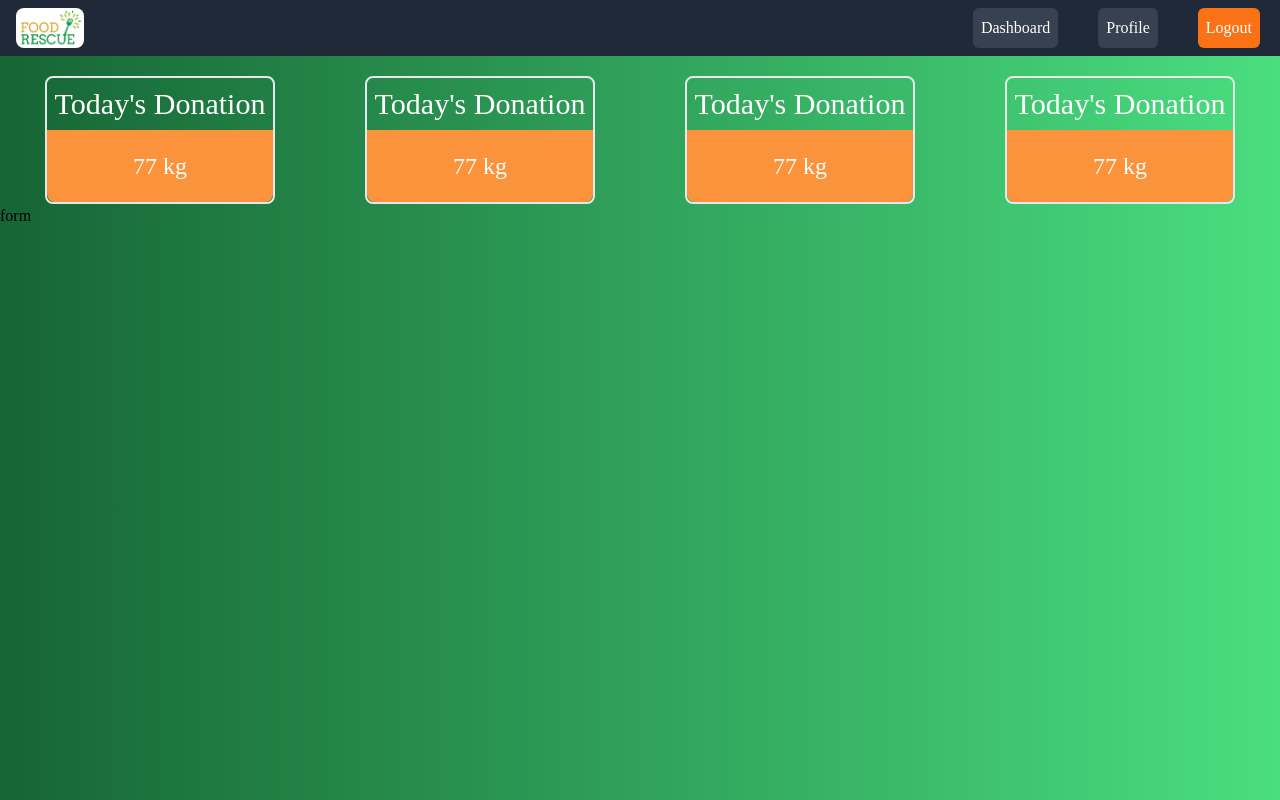
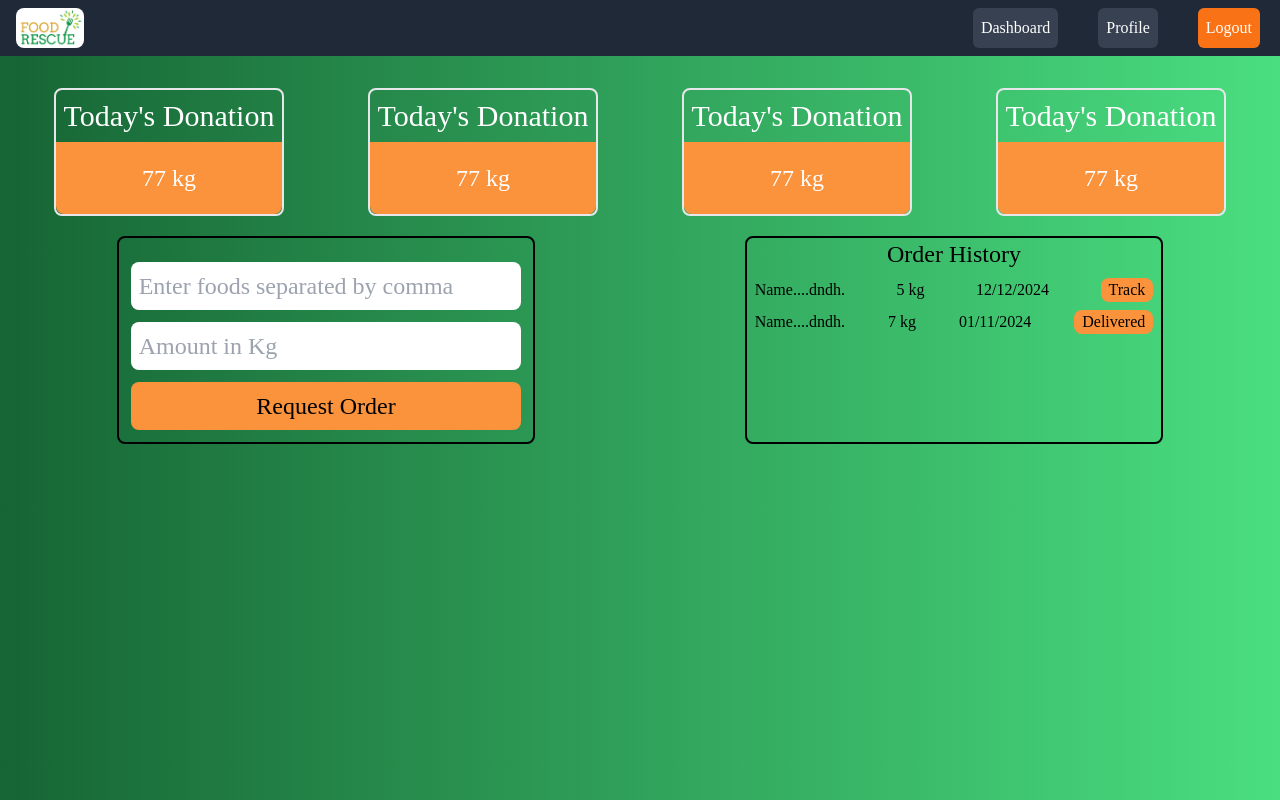
Before and after one commit to sh78ba/rescuefood, a React (Create React App) app in the folder frontend/rescuefood/: page /register/restaurant/dashboard in a window 1280 px wide. Built offline with nearby package versions, Linux system fonts and the light colour scheme; a web font is replaced by a local one.

Commit message:
added dashboard

```diff
--- a/frontend/rescuefood/src/App.js
+++ b/frontend/rescuefood/src/App.js
@@ -7,6 +7,7 @@ import Register from './components/Register';
 import LoginSignup from './components/LoginSignUp/LoginSignup';
 import Restauranthome from './components/Restaurant/Restauranthome';
 import Navbar from './components/Restaurant/Navbar';
+import Profile from './components/cards/Profile';
 
 
 function App() {
@@ -34,10 +35,10 @@ function App() {
           <Route path="/topdonors" element={<Topdonors />} />
           <Route path="/register" element={<Register />} />
           <Route path="/register/restaurant" element={<LoginSignup heading={"Restaurant"} />} />
-          <Route path="/register/restaurant/afterlogin" element={<Restauranthome />} />
+
           {/* Add additional restaurant routes */}
           <Route path="/register/restaurant/dashboard" element={<Restauranthome />} />
-          <Route path="/register/restaurant/profile" element={<Restauranthome />} />
+          <Route path="/register/restaurant/profile" element={<Profile />} />
         </Routes>
       </div>
     </div>
--- a/frontend/rescuefood/src/components/Restaurant/Navbar.js
+++ b/frontend/rescuefood/src/components/Restaurant/Navbar.js
@@ -50,11 +50,11 @@ const Navbar = () => {
       >
         <div className='flex flex-col md:flex-row space-y-4 md:space-y-0 '>
 
-            <li className='mx-5 p-2 text-left bg-gray-700 hover:bg-green-600 rounded-md md:inline-block'>
+            <li className='mx-5 p-2 text-left bg-gray-700 hover:bg-green-600 rounded-md md:inline-block cursor-pointer'>
               Dashboard
             </li>
 
-            <li className='mx-5 p-2 text-left bg-gray-700 hover:bg-green-600 rounded-md md:inline-block'>
+            <li className='mx-5 p-2 text-left bg-gray-700 hover:bg-green-600 rounded-md md:inline-block cursor-pointer'>
              Profile
             </li>
 
--- a/frontend/rescuefood/src/components/Restaurant/Restauranthome.js
+++ b/frontend/rescuefood/src/components/Restaurant/Restauranthome.js
@@ -3,7 +3,7 @@ import RestaurantCard from '../cards/RestaurantCard'
 
 const Restauranthome = () => {
   return (
-    <div>
+    <div className='p-3'>
         <div className='justify-around flex mt-5'>
            <div>
            <RestaurantCard/>
@@ -21,8 +21,31 @@ const Restauranthome = () => {
            </div>
 
         </div>
-        <div>
-            form
+        <div className='mt-5  text-center  flex justify-around  '>
+           <div className='border-2 border-black  flex flex-col content-center p-3 w-1/3 rounded-lg text-2xl'>
+           <input className='outline-none mt-3 p-2 rounded-lg' type='text' placeholder='Enter foods separated by comma'/>
+           <input className='outline-none mt-3 p-2 rounded-lg' type='text' placeholder='Amount in Kg'/>
+           <button className='mt-3 bg-orange-400 px-3 py-2 rounded-lg inline-block'>Request Order</button>
+           </div>
+
+           <div className=' w-1/3 border-2 border-black rounded-lg'>
+            <h1 className='text-2xl'>Order History</h1>
+            <div className=''>
+               <div className='flex w-full justify-between px-2 mt-2'>
+               <p >Name....dndh.</p>
+                <p>5 kg</p>
+                <p>12/12/2024</p>
+                <button className='bg-orange-400 rounded-lg px-2 '>Track</button>
+               </div>
+               <div className='flex w-full justify-between px-2 mt-2'>
+               <p >Name....dndh.</p>
+                <p>7 kg</p>
+                <p>01/11/2024</p>
+                <button className='bg-orange-400 rounded-lg px-2 '>Delivered</button>
+               </div>
+            </div>
+           </div>
+
         </div>
     </div>
   )
--- /dev/null
+++ b/frontend/rescuefood/src/components/cards/Profile.js
@@ -0,0 +1,9 @@
+import React from 'react'
+
+const Profile = () => {
+  return (
+    <div>Profile</div>
+  )
+}
+
+export default Profile
```
